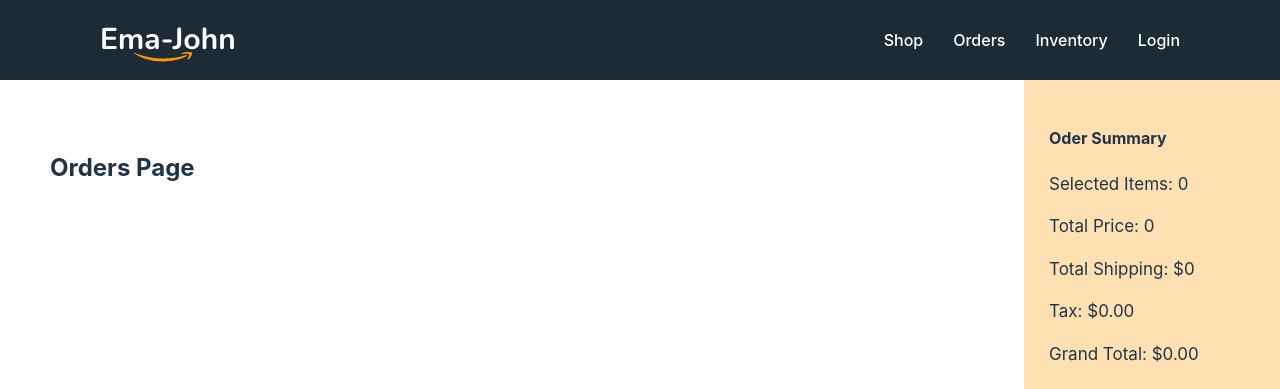
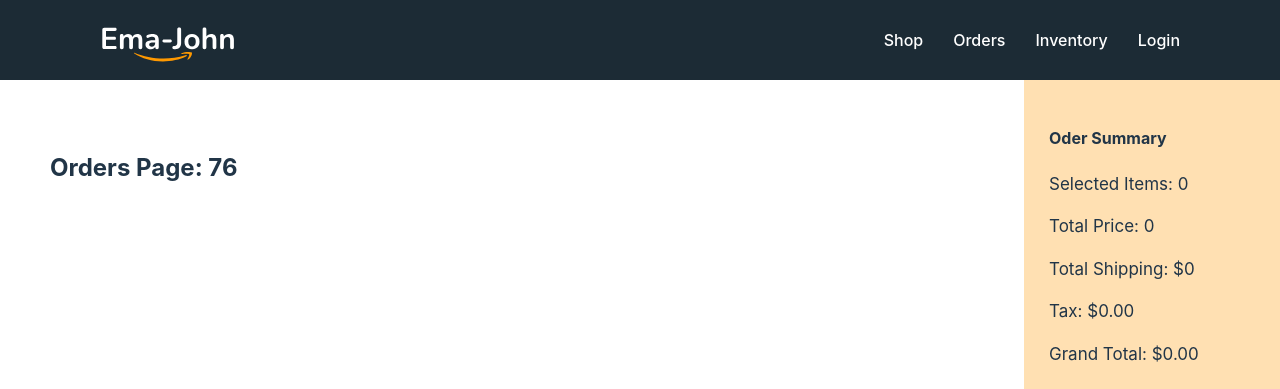
Before and after one commit to sadiaprova12/Ema-John-Simple, a React (Vite) app: page /orders in a window 1280 px wide. Shown: the top 389 px of the page. Built offline with nearby package versions, Linux system fonts and the light colour scheme.

Commit message:
added use loader data products

```diff
--- a/src/components/Orders/Orders.jsx
+++ b/src/components/Orders/Orders.jsx
@@ -1,12 +1,15 @@
 // eslint-disable-next-line no-unused-vars
 import React from 'react';
 import Cart from '../Cart/Cart';
+import { useLoaderData } from 'react-router-dom';
 
 const Orders = () => {
+    const products = useLoaderData();
+    console.log(products);
     return (
         <div className='shop-container'>
             <div className='products-container'>
-            <h2>Orders Page</h2>
+            <h2>Orders Page: {products.length}</h2>
             </div>
             <div className='cart-container'>
                 <Cart cart={[]}></Cart>
```
